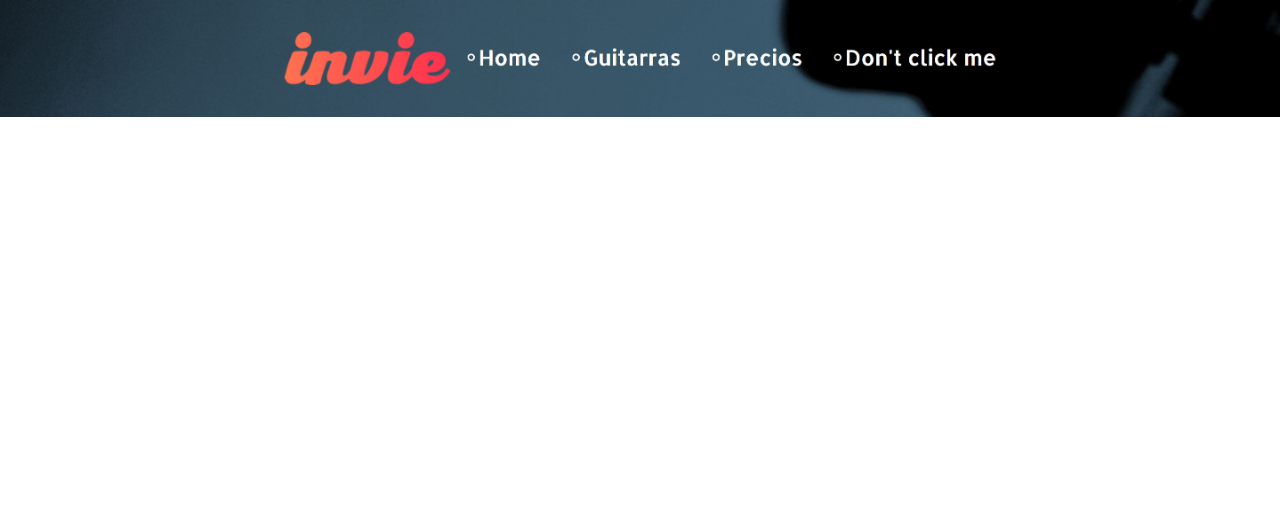
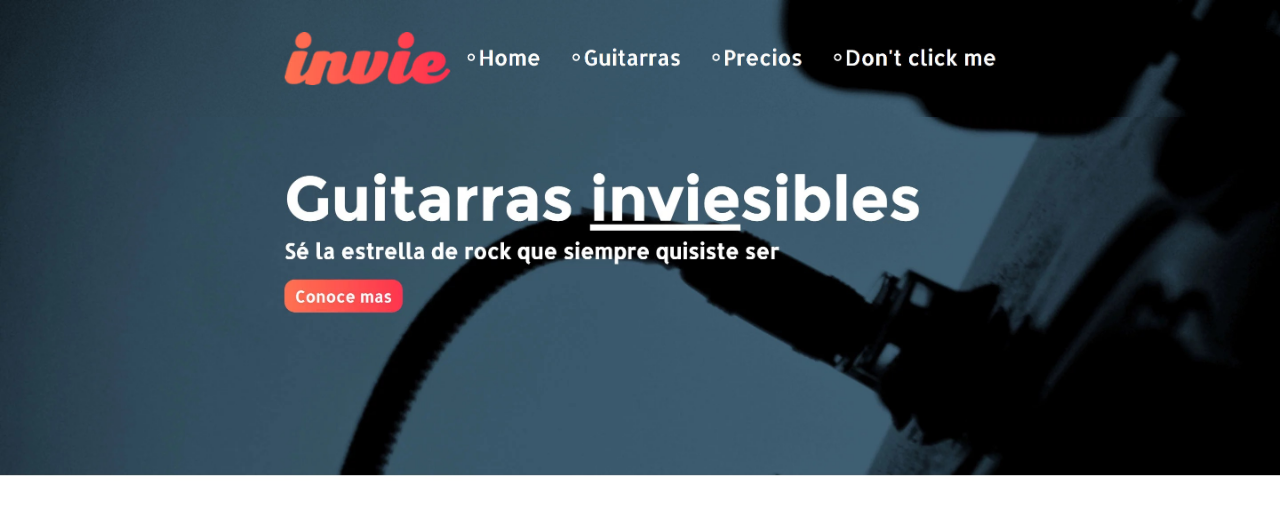
Before and after one commit to afperdomo2/invie-github, a plain HTML site: page index.html in a window 1280 px wide. Drawn offline with Linux system fonts and the light colour scheme.

Commit message:
agregando el hero

```diff
--- a/index.html
+++ b/index.html
@@ -5,14 +5,16 @@
     <title></title>
     <style media="screen">
       body{
-        margin:0;
+        margin:0px;
       }
       img{
         max-width:100%;
+        vertical-align:top;
       }
     </style>
   </head>
   <body>
     <img src="header.jpg" alt="">
+    <img src="hero.jpg" alt="">
   </body>
 </html>
```
Also changed, not shown: hero.jpg (added).
